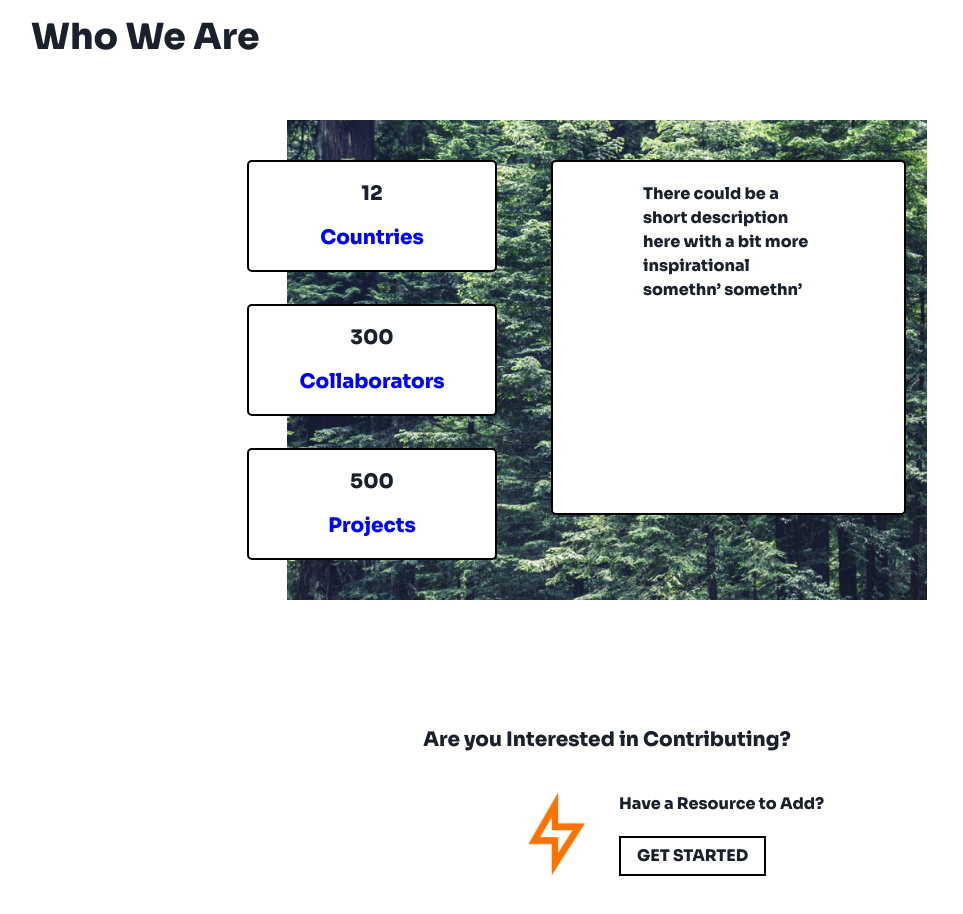
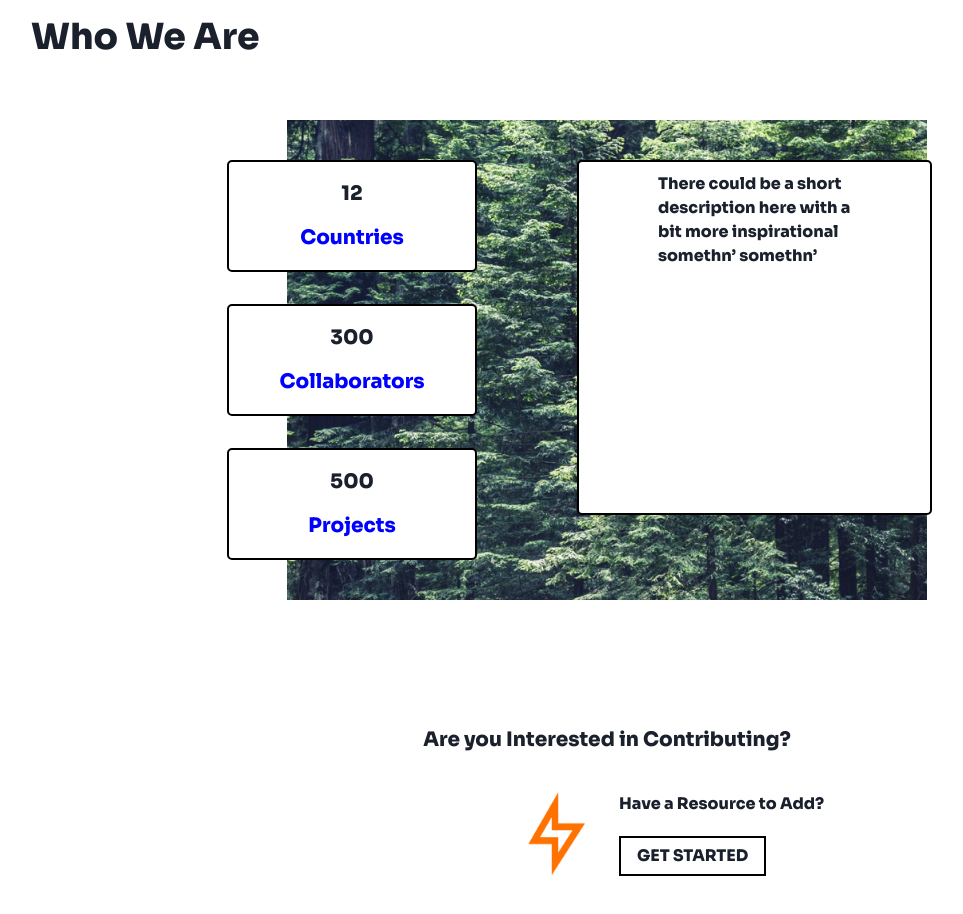
Before and after one commit to ProjectDrawdown/research-platform, a Next.js app: page / in a window 1280 px wide. Shown: the part 1380-2294 px from the top of the page, without its empty margins (33-996 px from the left). Built offline with nearby package versions, Linux system fonts and the light colour scheme.

Commit message:
removed duplicate props

```diff
--- a/pages/index.js
+++ b/pages/index.js
@@ -118,24 +118,24 @@ const Body = () =>{
           </Text>
       </Box>
       <Center>
-      <Grid templateColumns="1fr 1.5fr" width={["90%", "70%", "50%"]} marginX="auto" gap={6} padding="40px" backgroundImage="url('img/assets/Rectangle 1082.png')" backgroundPosition="center" backgroundSize="cover">
+      <Grid templateColumns="1fr 1.5fr" width={["90%", "70%", "50%"]} marginX="auto"  padding="40px" backgroundImage="url('img/assets/Rectangle 1082.png')" backgroundPosition="center" backgroundSize="cover">
         <Stack marginLeft={["-20%", "-35%", "-40%"]} gap={6}>
-          <Box textAlign="center" padding="20px" paddingTop="0px" minWidth="200px" maxWidth="250px" border="2px solid #000000" borderRadius="5px" background="#FFFFFF">
+          <Box textAlign="center" padding="20px" paddingTop="0px" width={["150px","150px","250px"]} border="2px solid #000000" borderRadius="5px" background="#FFFFFF">
             <Heading as="h2" mt="5" size="md"> 12 </Heading>
             <Heading as="h4" mt="5" size="md" color="blue"> Countries </Heading>
           </Box>
-          <Box textAlign="center" padding="20px" paddingTop="0px" minWidth="200px" maxWidth="250px" border="2px solid #000000" borderRadius="5px" background="#FFFFFF">
+          <Box textAlign="center" padding="20px" paddingTop="0px" width={["150px","150px","250px"]} border="2px solid #000000" borderRadius="5px" background="#FFFFFF">
             <Heading as="h2" mt="5" size="md"> 300 </Heading>
             <Heading as="h4" mt="5" size="md" color="blue"> Collaborators </Heading>
           </Box>
-          <Box textAlign="center" padding="20px" paddingTop="0px" minWidth="200px" maxWidth="250px" border="2px solid #000000" borderRadius="5px" background="#FFFFFF">
+          <Box textAlign="center" padding="20px" paddingTop="0px" width={["150px","150px","250px"]} border="2px solid #000000" borderRadius="5px" background="#FFFFFF">
             <Heading as="h2" mt="5" size="md"> 500 </Heading>
             <Heading as="h4" mt="5" size="md" color="blue"> Projects </Heading>
           </Box>
         </Stack>
-          <Box padding="20px" width={["255px","255px","355px"]} height={["255px","255px","355px"]} border="2px solid #000000" borderRadius="5px" background="#FFFFFF">
+          <Box width={["180px","200px","355px"]} height={["255px","255px","355px"]} border="2px solid #000000" borderRadius="5px" background="#FFFFFF">
             <Center>
-            <Text fontWeight="bold" boxSize="55%">
+            <Text paddingTop="10px" fontWeight="bold" boxSize="55%">
               There could be a short description here with a bit more inspirational somethn’ somethn’
             </Text>
             </Center>
```
